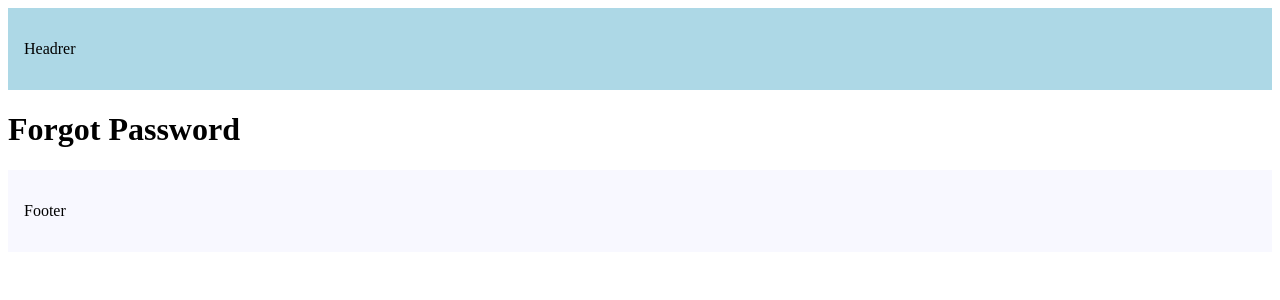
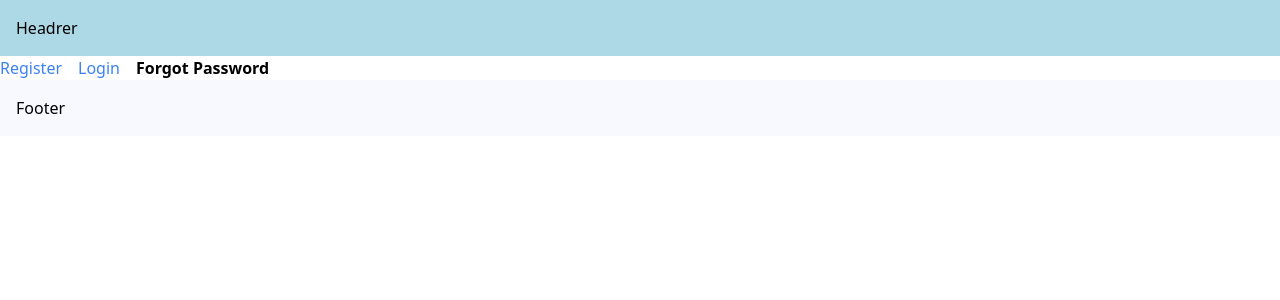
Before and after one commit to Alisha-Reddy/next-crash-course, a Next.js app: page /forgot-password in a window 1280 px wide. Shown: the top 300 px of the page. Built offline with nearby package versions, Linux system fonts and the light colour scheme.

Commit message:
Active links

```diff
--- /dev/null
+++ b/src/app/(auth)/layout.tsx
@@ -0,0 +1,35 @@
+"use client";
+import Link from "next/link";
+import { usePathname } from "next/navigation";
+import React from "react";
+import "./styles.css"
+
+const navLinks = [
+  { name: "Register", href: "/register" },
+  { name: "Login", href: "/login" },
+  { name: "Forgot Password", href: "/forgot-password" },
+];
+
+export default function AuthLayout({
+  children,
+}: {
+  children: React.ReactNode;
+}) {
+  const pathname = usePathname();
+  return (
+    <div>
+      {navLinks.map((link) => {
+        const isActive = pathname.startsWith(link.href);
+        return (
+          <Link
+            href={link.href}
+            key={link.name}
+            className={isActive ? "font-bold mr-4" : "text-blue-500 mr-4"}
+          >
+            {link.name}
+          </Link>
+        );
+      })}
+    </div>
+  );
+}
--- /dev/null
+++ b/src/app/(auth)/styles.css
@@ -0,0 +1,3 @@
+@tailwind base;
+@tailwind components;
+@tailwind utilities;
```
